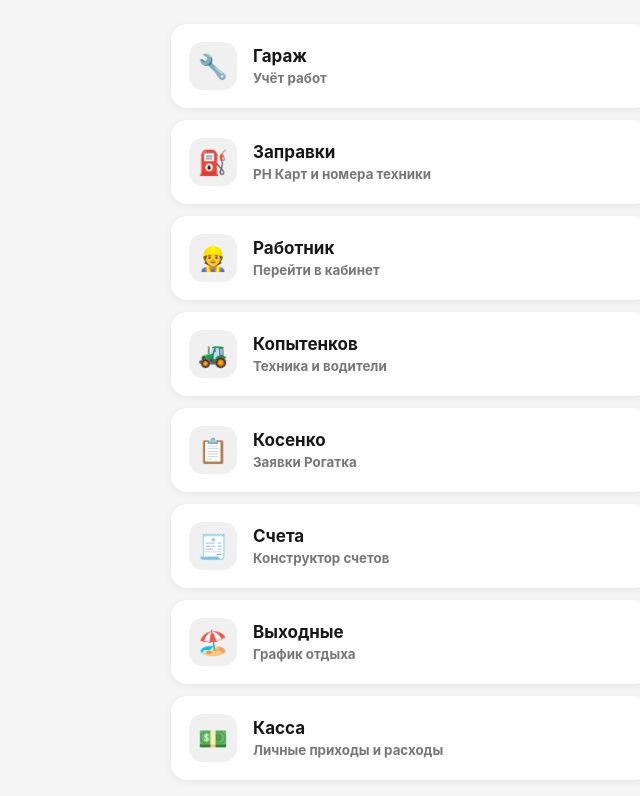
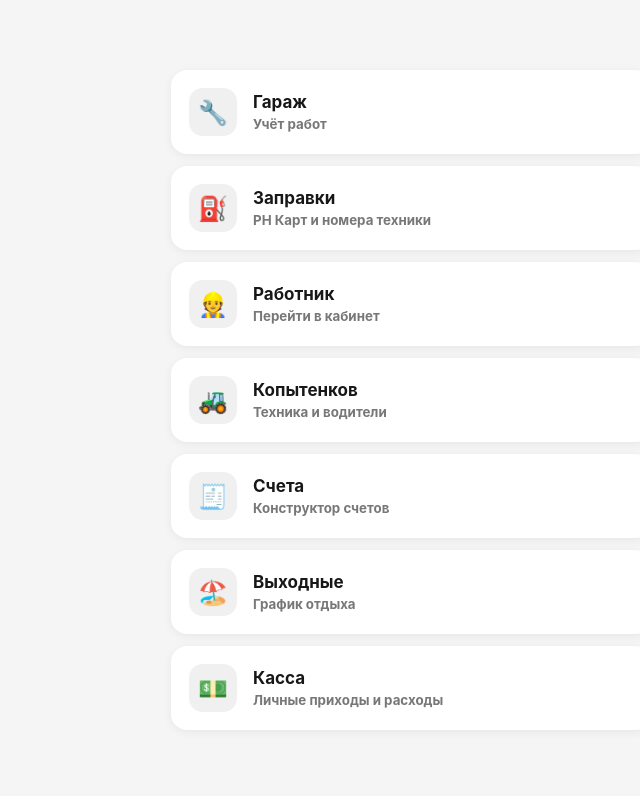
Before and after one commit to 3enn9/bobcat-payments-bot, a React (Vite) app in the folder miniapp/: page / in a window 1280 px wide. Shown: the top 796 px of the page, without its empty margins (229-869 px from the left). Built offline with nearby package versions, Linux system fonts and the light colour scheme.

Commit message:
Remove Kosenko button from miniapp

```diff
--- a/miniapp/src/App.tsx
+++ b/miniapp/src/App.tsx
@@ -300,19 +300,6 @@ export default function App() {
         <button
           type="button"
           className="role-button"
-          onClick={() => setScreen("kosenko")}
-        >
-          <span className="role-icon">📋</span>
-
-          <span>
-            <strong>Косенко</strong>
-            <small>Заявки Рогатка</small>
-          </span>
-        </button>
-
-        <button
-          type="button"
-          className="role-button"
           onClick={() => setScreen("invoices")}
         >
           <span className="role-icon">🧾</span>
```
Also changed, not shown: 5 other files (tests, documents, lock files or other folders).
